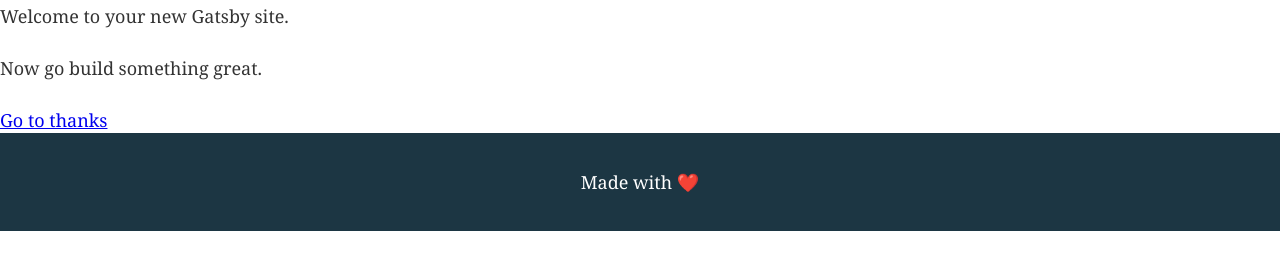
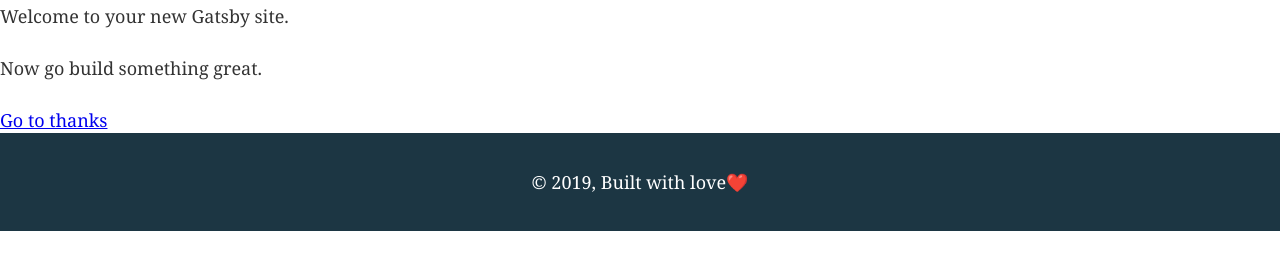
Before and after one commit to gerardolodu/swag, a Gatsby site: page / in a window 1280 px wide. Shown: the part 149-418 px from the top of the page. Built offline with nearby package versions, Linux system fonts and the light colour scheme; Gatsby itself is replaced by a stand-in of ours.

Commit message:
Refactor layout to include it on every page
It was used gatsby API to add layout to every page without add the
`<Layout>` tag everytime.

```diff
--- a/gatsby-browser.js
+++ b/gatsby-browser.js
@@ -1,7 +1,4 @@
-/**
- * Implement Gatsby's Browser APIs in this file.
- *
- * See: https://www.gatsbyjs.org/docs/browser-apis/
- */
+const React = require('react')
+const Layout = require('./src/components/layout').default
 
-// You can delete this file if you're not using it
+exports.wrapRootElement = ({ element }) => <Layout>{element}</Layout>
--- a/src/components/layout.js
+++ b/src/components/layout.js
@@ -10,7 +10,12 @@
     <Header />
     <div>
       <Content>{children}</Content>
-      <Footer>Made with ❤️</Footer>
+      <Footer>
+        © {new Date().getFullYear()}, Built with love
+        <span rol="img" aria-label="heart-emoji">
+          ❤️
+        </span>
+      </Footer>
     </div>
   </>
 )
--- a/src/pages/index.js
+++ b/src/pages/index.js
@@ -1,16 +1,16 @@
-import React from "react"
-import { Link } from "gatsby"
+import React from 'react'
+import { Link } from 'gatsby'
 
-import { Layout, SEO } from "../components"
+import { Layout, SEO } from '../components'
 
 const IndexPage = () => (
-  <Layout>
+  <>
     <SEO title="Home" />
     <h1>Hi people</h1>
     <p>Welcome to your new Gatsby site.</p>
     <p>Now go build something great.</p>
     <Link to="/thanks">Go to thanks</Link>
-  </Layout>
+  </>
 )
 
 export default IndexPage
```
Also changed, not shown: src/pages/page-2.js (+6 -6 lines).
